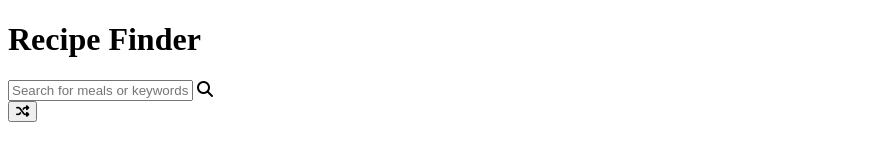
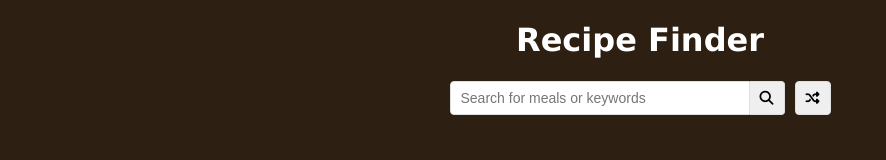
Before and after one commit to GTJ82/Recipe-Finder, a plain HTML site: page index.html in a window 1280 px wide. Shown: the whole page, without its empty margins (0-886 px from the left). Drawn offline with Linux system fonts and the light colour scheme.

Commit message:
Finished CSS portion of the project

```diff
--- a/index.html
+++ b/index.html
@@ -20,9 +20,9 @@
             id="search"
             placeholder="Search for meals or keywords"
           />
-          <buttton class="search-btn" type="submit">
+          <button class="search-btn" type="submit">
             <i class="fa fa-search"></i>
-          </buttton>
+          </button>
         </form>
         <button class="random-btn" id="random">
           <i class="fa fa-random"></i>
--- a/style.css
+++ b/style.css
@@ -0,0 +1,61 @@
+* {
+  box-sizing: border-box;
+}
+
+body {
+  background: #2d2013;
+  color: #fff;
+  font-family: Verdana, Geneva, Tahoma, sans-serif;
+  margin: 0;
+}
+
+.container {
+  margin: auto;
+  max-width: 800px;
+  display: flex;
+  flex-direction: column;
+  align-items: center;
+  justify-content: center;
+  text-align: center;
+}
+
+.flex {
+  display: flex;
+}
+
+input,
+button {
+  border: 1px solid #dedede;
+  border-top-left-radius: 4px;
+  border-bottom-left-radius: 4px;
+  font-size: 14px;
+  padding: 8px 10px;
+  margin: 0;
+}
+
+input[type="text"] {
+  width: 300px;
+}
+
+.random-btn {
+  cursor: pointer;
+  margin-left: 10px;
+  border-top-right-radius: 4px;
+  border-bottom-right-radius: 4px;
+}
+
+.search-btn {
+  cursor: pointer;
+  border-left: 0;
+  border-radius: 0;
+  border-top-right-radius: 4px;
+  border-bottom-right-radius: 4px;
+}
+
+/* Media Queries */
+
+@media (max-width: 500px) {
+  input[type="text"] {
+    width: 100%;
+  }
+}
```
